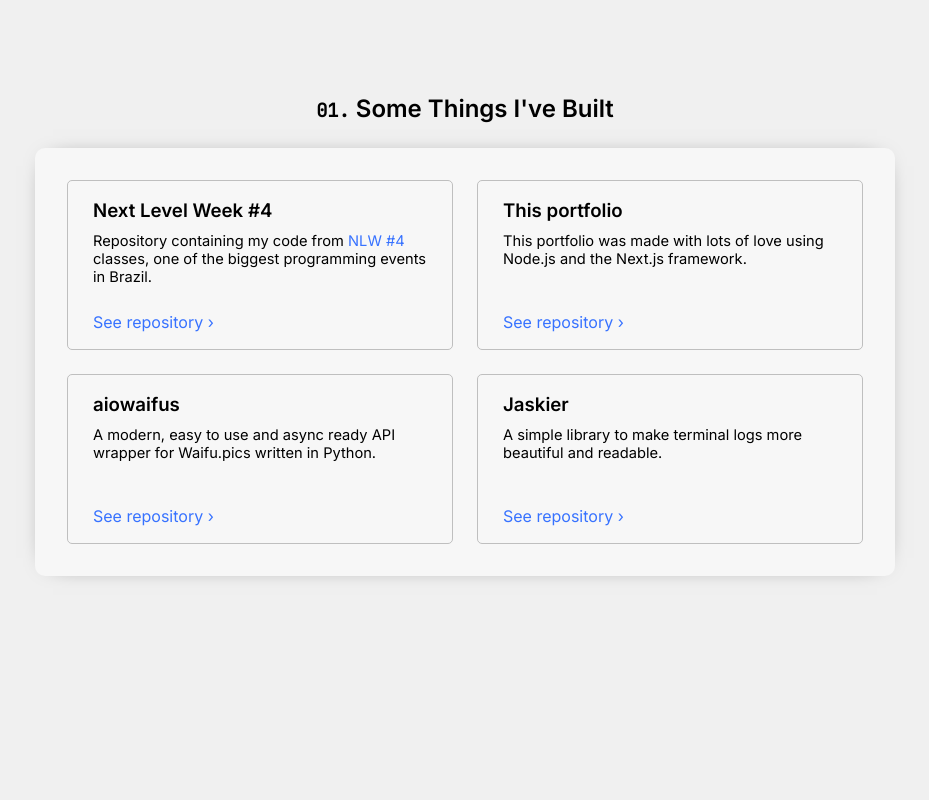
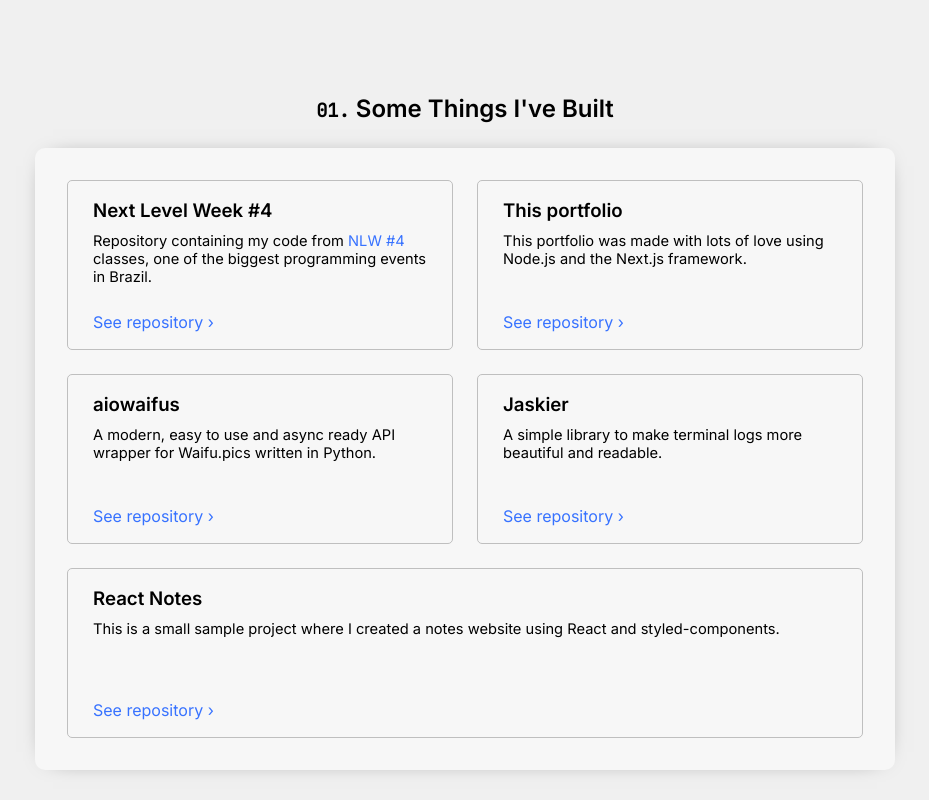
Before and after one commit to bitterteriyaki/portfolio, a Next.js app: page / in a window 1280 px wide. Shown: the part 706-1506 px from the top of the page, without its empty margins (175-1104 px from the left). Before the commit the page ends 1312 px from the top, so only its background shows below. Built offline with nearby package versions, Linux system fonts and the light colour scheme.

Commit message:
Add new project to showcase

```diff
--- a/components/Showcase.tsx
+++ b/components/Showcase.tsx
@@ -40,6 +40,10 @@
         <Item title='Jaskier' repository='jaskier'>
           A simple library to make terminal logs more beautiful and readable.
         </Item>
+        <Item title='React Notes' repository='react-notes'>
+          This is a small sample project where I created a notes website using
+          React and styled-components.
+        </Item>
       </div>
 
     </section>
```
